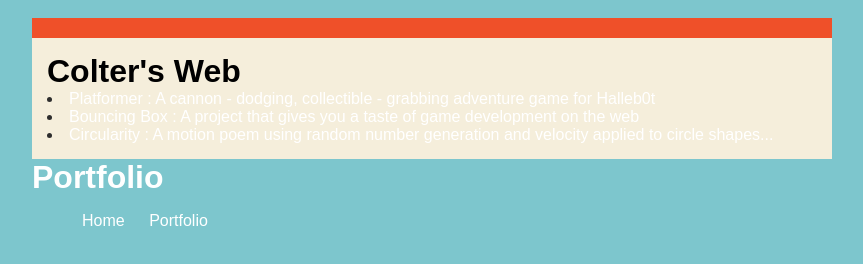
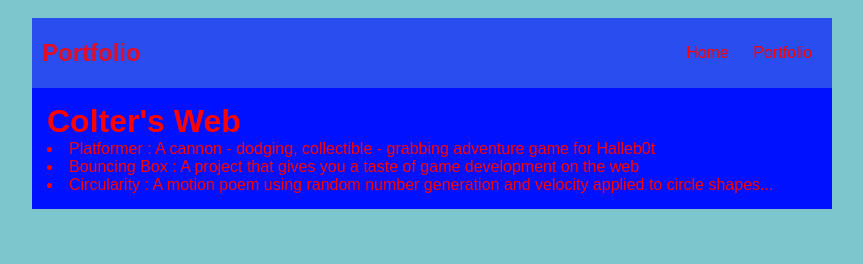
Before and after one commit to ColterRidlespurge/ColterRidlespurge.github.io, a plain HTML site: page portfolio.html in a window 1280 px wide. Shown: the whole page, without its empty margins (208-1071 px from the left). Drawn offline with Linux system fonts and the light colour scheme.

Commit message:
add portfolio.html file

```diff
--- a/portfolio.html
+++ b/portfolio.html
@@ -8,16 +8,6 @@
       <div id="all-contents">
           <nav>
             <!-- Nav stuff here...-->
-        </nav>
-        <main>
-            <div class="content">
-                <h1>Colter's Web</h1>
-                <li><a href="projects/platformer/">Platformer : A cannon - dodging, collectible - grabbing adventure game for Halleb0t</a></li>
-                <li><a href="projects/bouncing-box/">Bouncing Box : A project that gives you a taste of game development on the web </a></li>
-                <li><a href="projects/circularity/">Circularity : A motion poem using random number generation and velocity applied to circle shapes...</a></li>
-              </ul>
-            </div>
-        </main>
             <h1>Portfolio</h1>
             <ul id="nav-ul">
                <li class="nav-li">
@@ -28,6 +18,15 @@
              </li>
          </ul>
      </nav>
+        <main>
+            <div class="content">
+                <h1>Colter's Web</h1>
+                <li><a href="projects/platformer/">Platformer : A cannon - dodging, collectible - grabbing adventure game for Halleb0t</a></li>
+                <li><a href="projects/bouncing-box/">Bouncing Box : A project that gives you a taste of game development on the web </a></li>
+                <li><a href="projects/circularity/">Circularity : A motion poem using random number generation and velocity applied to circle shapes...</a></li>
+              </ul>
+            </div>
+        </main>
  </div>
     </body>
 </html>
--- a/style.css
+++ b/style.css
@@ -1,6 +1,6 @@
 body {
     background: rgb(125, 198, 205);
-    color: rgb(45, 45, 45);
+    color: rgb(255, 0, 0);
     padding: 10px;
     font-family: arial;
 }
@@ -11,7 +11,7 @@ body {
 
 /* navigation menu */
 nav {
-    background: rgb(239, 80, 41);
+    background: rgb(41, 77, 239);
    margin: 0 auto;
     display: flex;
     padding: 10px;
@@ -19,7 +19,7 @@ nav {
 h1 {
     display: flex;
     align-items: center;
-    color: white;
+    color: rgba(255, 3, 3, 0.856);
     flex: 1;
     margin: 0;
 }
@@ -32,12 +32,12 @@ h1 {
 }
 a {
     text-decoration: none;
-    color: #fff;
+    color: #ff0000;
 }
 
 /* main container area beneath menu */
 main {
-    background: rgb(245, 238, 219);
+    background: rgb(0, 17, 255);
     display: flex;
 }
 .sidebar {
@@ -54,7 +54,7 @@ main {
 
 /* portfolio styles */
 #interests {
-    border: 4px silver ridge;
+    border: 4px rgb(255, 0, 0) ridge;
     padding: 8px;
 }
 h2, h3 {
@@ -62,7 +62,7 @@ h2, h3 {
 }
          /* portfolio styles */
          .content h1 {
-            color: black;
+            color: rgb(255, 0, 0);
         }
 
         #portfolio {
@@ -71,14 +71,14 @@ h2, h3 {
         }
 
         #portfolio li {
-            background: #fff;
+            background: #ff0000;
             padding: 10px;
             border-radius: 10px;
             margin-bottom: 10px;
         }
 
         #portfolio li:hover {
-            background: #eee;
+            background: #ff0000;
         }
 
         #portfolio a {
```
Also changed, not shown: index.html (+3 -2 lines).
